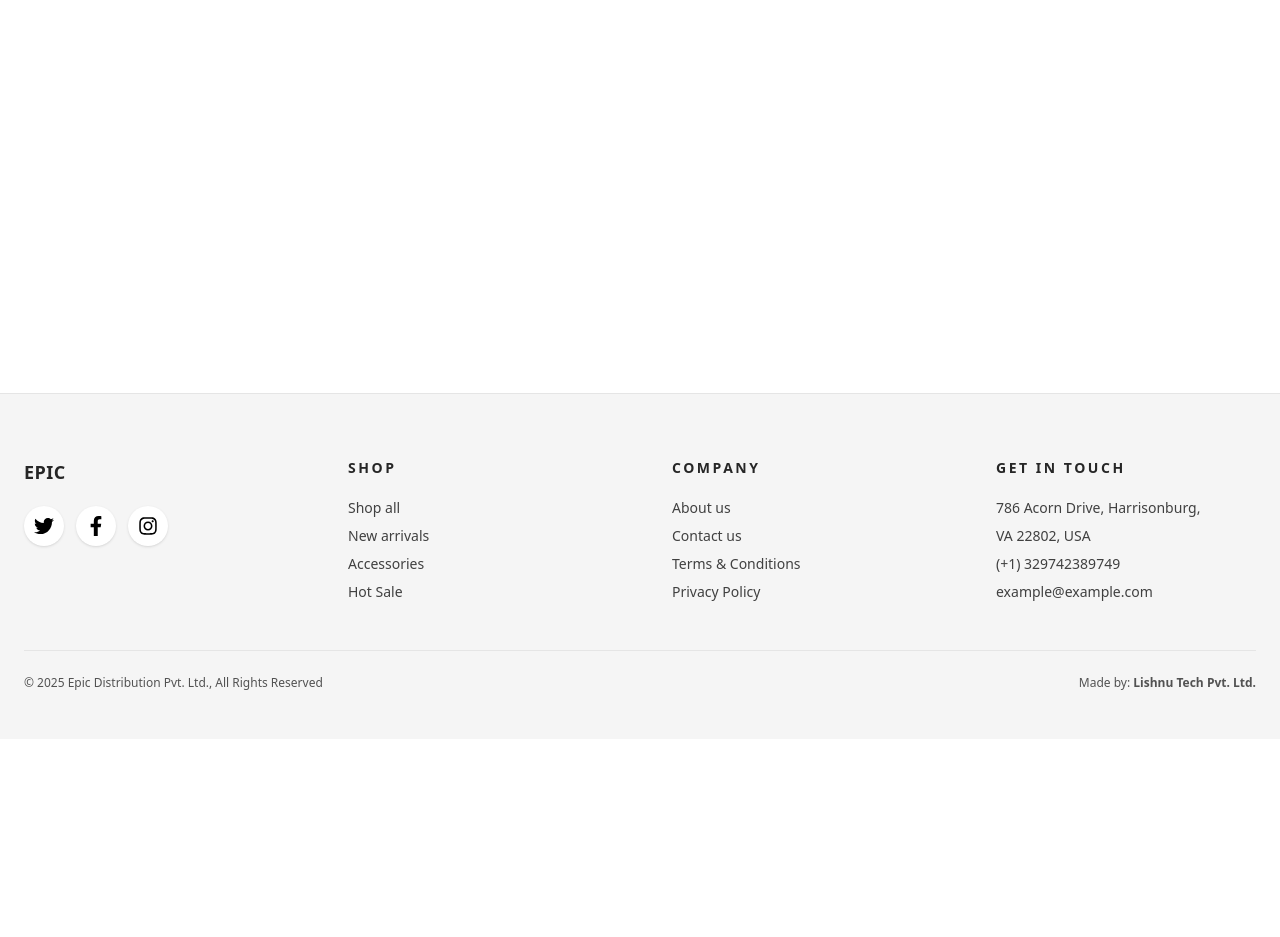
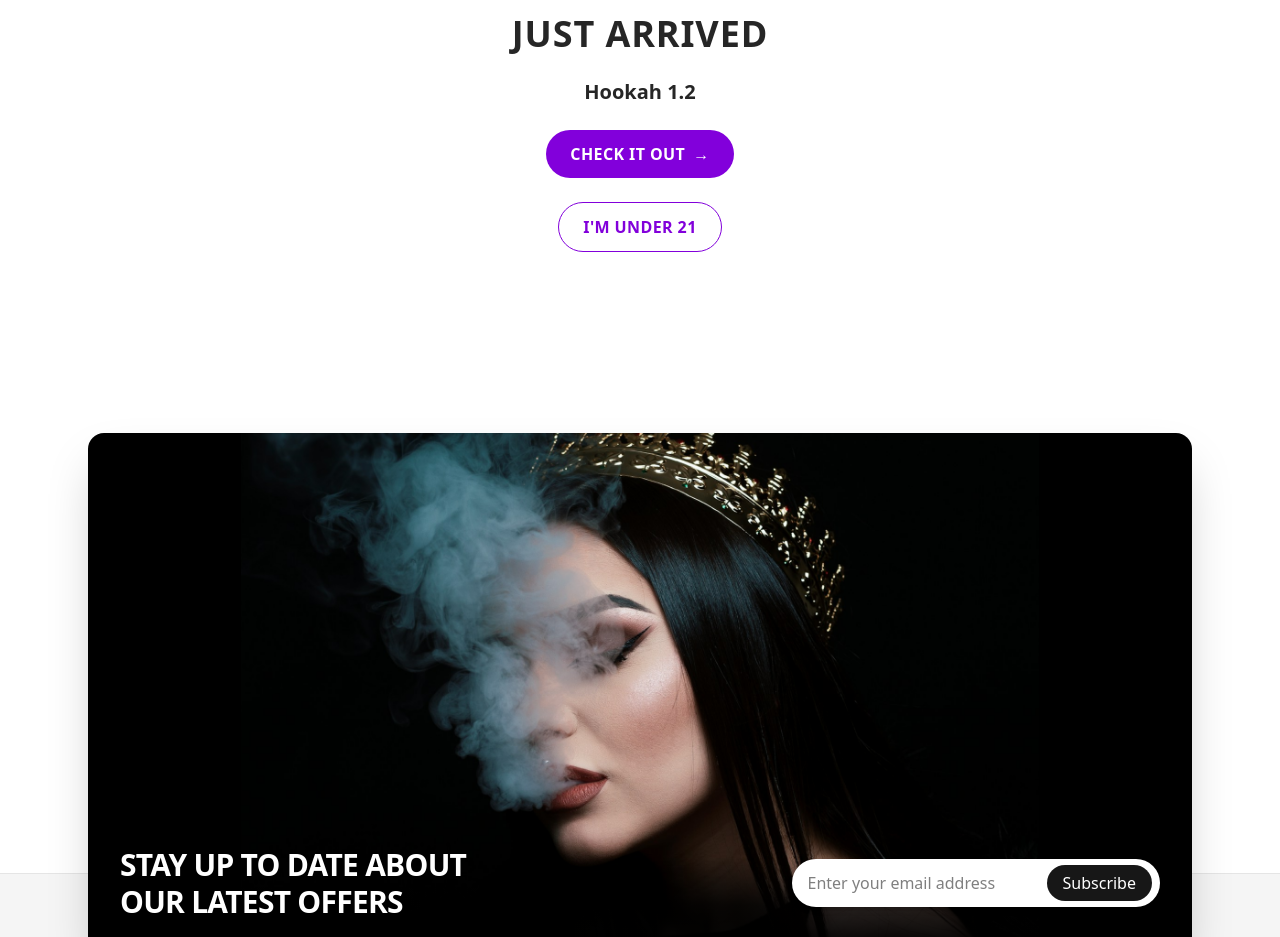
Before and after one commit to yojana9/Hookah-Shop-main, a React (Vite) app: page / in a window 1280 px wide. Shown: the part 280-1217 px from the top of the page. Before the commit the page ends 1019 px from the top, so only its background shows below. Built offline with nearby package versions, Linux system fonts and the light colour scheme.

Commit message:
Update NewsletterBanner styles + layout

```diff
--- a/package.json
+++ b/package.json
@@ -10,6 +10,7 @@
     "preview": "vite preview"
   },
   "dependencies": {
+    "clsx": "^2.1.1",
     "react": "^19.1.1",
     "react-dom": "^19.1.1",
     "react-icons": "^5.5.0",
--- a/src/App.jsx
+++ b/src/App.jsx
@@ -1,12 +1,35 @@
 import Navbar from "./components/organisms/Navbar";
 import Footer from "./components/organisms/Footer";
+import Button from "./components/atoms/buttons";
+import Header from "./components/atoms/header";
+import Newsletter from "./components/organisms/Newsletter";
 
 export default function App() {
   return (
     <>
       <Navbar />
-      {/* keep vertical space but no text */}
-      <main className="min-h-[65vh]" />
+
+      <main className="min-h-[65vh] flex flex-col items-center justify-center gap-6">
+        <Header text="Just Arrived" size="medium" />
+        <Header text="Hookah 1.2" size="small" />
+
+        <Button
+          variant="primary"
+          text="CHECK IT OUT"
+          onClick={() => alert("Primary clicked!")}
+        />
+        <Button
+          variant="secondary"
+          text="I'M UNDER 21"
+          onClick={() => alert("Secondary clicked!")}
+        />
+      </main>
+
+      {/* CTA banner above the footer */}
+      <div className="mt-10">
+        <Newsletter />
+      </div>
+
       <Footer />
     </>
   );
--- /dev/null
+++ b/src/components/atoms/buttons/index.tsx
@@ -0,0 +1,33 @@
+import React, { useMemo } from "react";
+
+type ButtonProps = {
+  variant: "primary" | "secondary";
+  text: string;
+  onClick?: () => void;
+};
+
+const Button: React.FC<ButtonProps> = ({ variant, text, onClick }) => {
+  // ✅ Memoize classes so they're only recalculated if `variant` changes
+  const classes = useMemo(() => {
+    const base =
+      "inline-flex items-center justify-center rounded-full px-6 py-3 font-semibold tracking-wide transition-colors";
+
+    const styles = {
+      primary:
+        "bg-purple-700 text-white hover:bg-purple-800 focus:ring-2 focus:ring-purple-600",
+      secondary:
+        "border border-purple-700 text-purple-700 hover:bg-purple-50 focus:ring-2 focus:ring-purple-600",
+    };
+
+    return `${base} ${styles[variant]}`;
+  }, [variant]);
+
+  return (
+    <button onClick={onClick} className={classes}>
+      {text}
+      {variant === "primary" && <span className="ml-2">→</span>}
+    </button>
+  );
+};
+
+export default Button;
--- /dev/null
+++ b/src/components/atoms/header/index.tsx
@@ -0,0 +1,22 @@
+import React, { useMemo } from "react";
+
+type HeaderProps = {
+  text: string;
+  size?: "medium" | "small";
+  className?: string;
+};
+
+const Header: React.FC<HeaderProps> = ({ text, size = "medium", className }) => {
+  // ✅ Memoize className so it's only recalculated if `size` or `className` changes
+  const classes = useMemo(() => {
+    const styles = {
+      medium: "text-4xl font-extrabold tracking-wide uppercase",
+      small: "text-xl font-semibold",
+    };
+    return `${styles[size]} ${className || ""}`;
+  }, [size, className]);
+
+  return <h2 className={classes}>{text}</h2>;
+};
+
+export default Header;
--- a/src/components/organisms/Footer/index.jsx
+++ b/src/components/organisms/Footer/index.jsx
@@ -37,8 +37,10 @@ const FooterList = ({ title, items }) => (
 
 export default function Footer() {
   return (
-    <footer className="bg-neutral-100 border-t border-neutral-200">
-      <section className="max-w-7xl mx-auto px-4 sm:px-6 pt-16 pb-12">
+    // keep footer behind the overlapped card visually
+    <footer className="bg-neutral-100 border-t border-neutral-200 relative z-0">
+      {/* match footer top padding with newsletter -mb-32 */}
+      <section className="max-w-7xl mx-auto px-4 sm:px-6 pt-32 pb-12">
         {/* 4 columns: LOGO text + socials | Shop | Company | Get in touch */}
         <div className="grid grid-cols-1 md:grid-cols-4 gap-10 md:gap-16 items-start">
           <div>
--- /dev/null
+++ b/src/components/organisms/Newsletter/index.jsx
@@ -0,0 +1,53 @@
+// src/components/NewsletterBanner.jsx
+import React from "react";
+
+export default function NewsletterBanner() {
+  return (
+    <section className="max-w-6xl mx-auto px-4 sm:px-6 -mb-20 relative z-10">
+      <div className="relative rounded-2xl overflow-hidden bg-black shadow-2xl">
+        {/* Image */}
+        <div className="flex justify-center">
+          <img
+            src="/hookah.png"
+            alt="newsletter"
+            className="block mx-auto h-auto w-auto
+                       max-h-[380px] sm:max-h-[420px] lg:max-h-[520px]"
+          />
+        </div>
+
+        {/* Bottom black fade */}
+        <div className="pointer-events-none absolute inset-x-0 bottom-0 h-24 bg-gradient-to-t from-black via-black/80 to-transparent" />
+
+        {/* Content */}
+        <div className="absolute inset-x-0 bottom-0 p-6 sm:p-8">
+          <div className="flex flex-col gap-4 lg:flex-row lg:items-center lg:justify-between">
+            {/* Heading text */}
+            <h2 className="text-white font-extrabold uppercase leading-tight tracking-tight text-2xl sm:text-3xl max-w-lg">
+              Stay up to date about
+              <br /> our latest offers
+            </h2>
+
+            {/* Compact Email input with Subscribe button */}
+            <form
+              onSubmit={(e) => e.preventDefault()}
+              noValidate
+              className="max-w-sm flex items-center bg-white rounded-full pl-4 pr-2 py-1.5 shadow-md lg:ml-auto"
+            >
+              <input
+                type="text"
+                placeholder="Enter your email address"
+                className="flex-1 bg-transparent outline-none text-sm md:text-base placeholder-black/50"
+              />
+              <button
+                type="submit"
+                className="ml-2 px-4 py-1.5 rounded-full bg-neutral-900 text-white text-sm md:text-base hover:opacity-90"
+              >
+                Subscribe
+              </button>
+            </form>
+          </div>
+        </div>
+      </div>
+    </section>
+  );
+}
```
Also changed, not shown: public/hookah.png (added), 1 other file (tests, documents, lock files or other folders).
